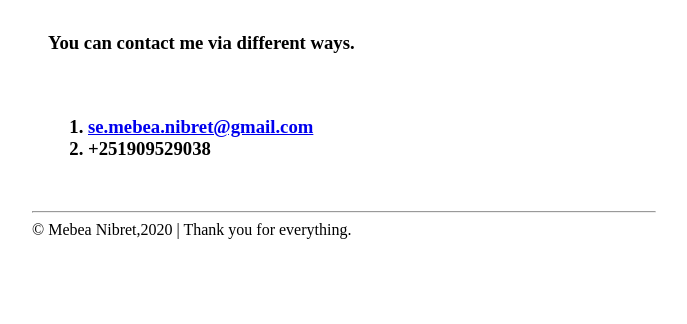
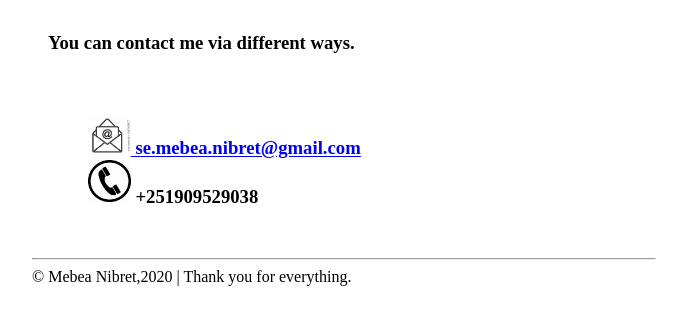
Before and after one commit to MebeaN/MyPersonalWeb, a plain HTML site: page Contact.html in a window 1280 px wide. Shown: the part 146-470 px from the top of the page, without its empty margins (383-1070 px from the left). Drawn offline with Linux system fonts and the light colour scheme.

Commit message:
icons added in contact page.

```diff
--- a/Contact.html
+++ b/Contact.html
@@ -33,10 +33,10 @@
                                 <br>
                                 <br>
                                 <br>
-                                <ol>
-                                    <li><a href="www.gmail.com/se.mebea.nibret@gmail.com" title="My gmail">se.mebea.nibret@gmail.com</a></li>
-                                    <li type="tel" title="My phone number">+251909529038</a></li>
-                                </ol>
+                                <ul>
+                                    <img src="./images/EmailIcon.jpg" alt="emailicon" width="10%"><a href="www.gmail.com/se.mebea.nibret@gmail.com" title="My gmail">   se.mebea.nibret@gmail.com</a><br>
+                                    <img src="./images/TelIcon.jpg" alt="telIcon" width="10%"> +251909529038
+                                </ul>
 
 
 
```
